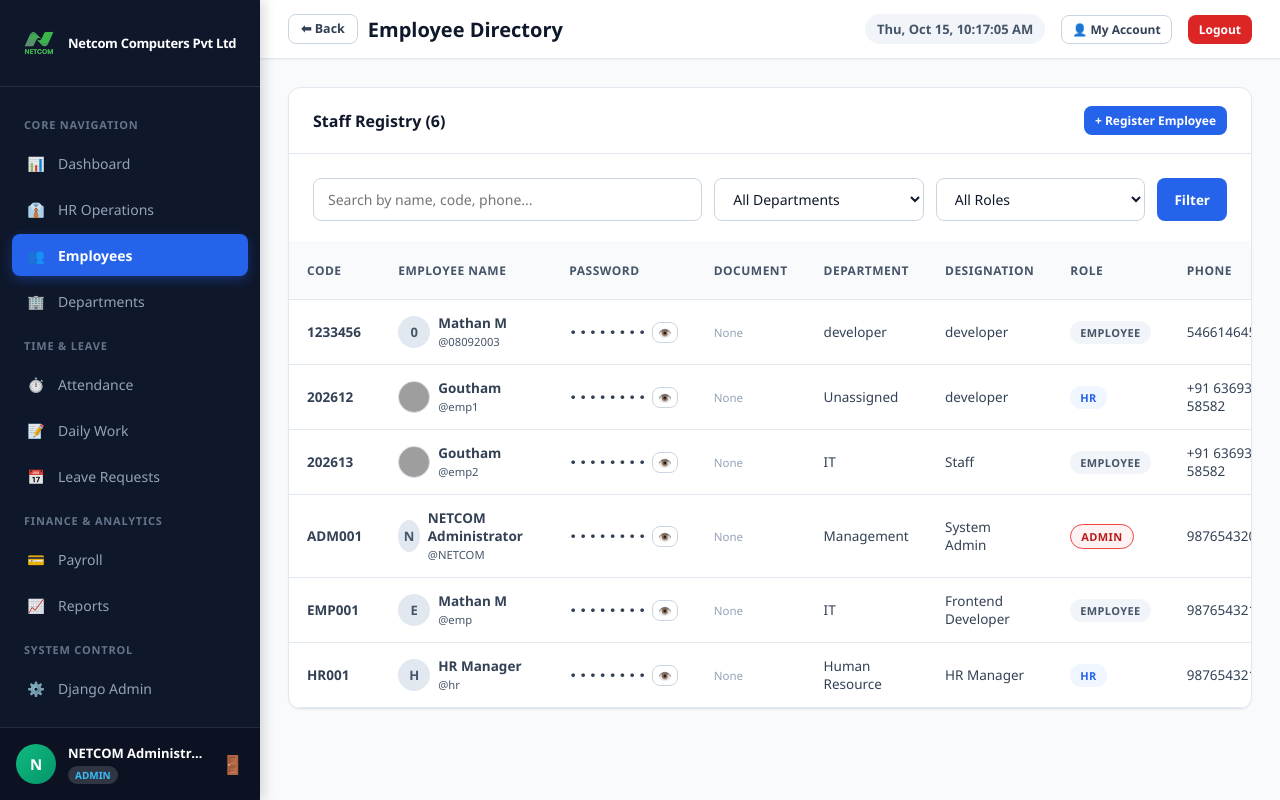
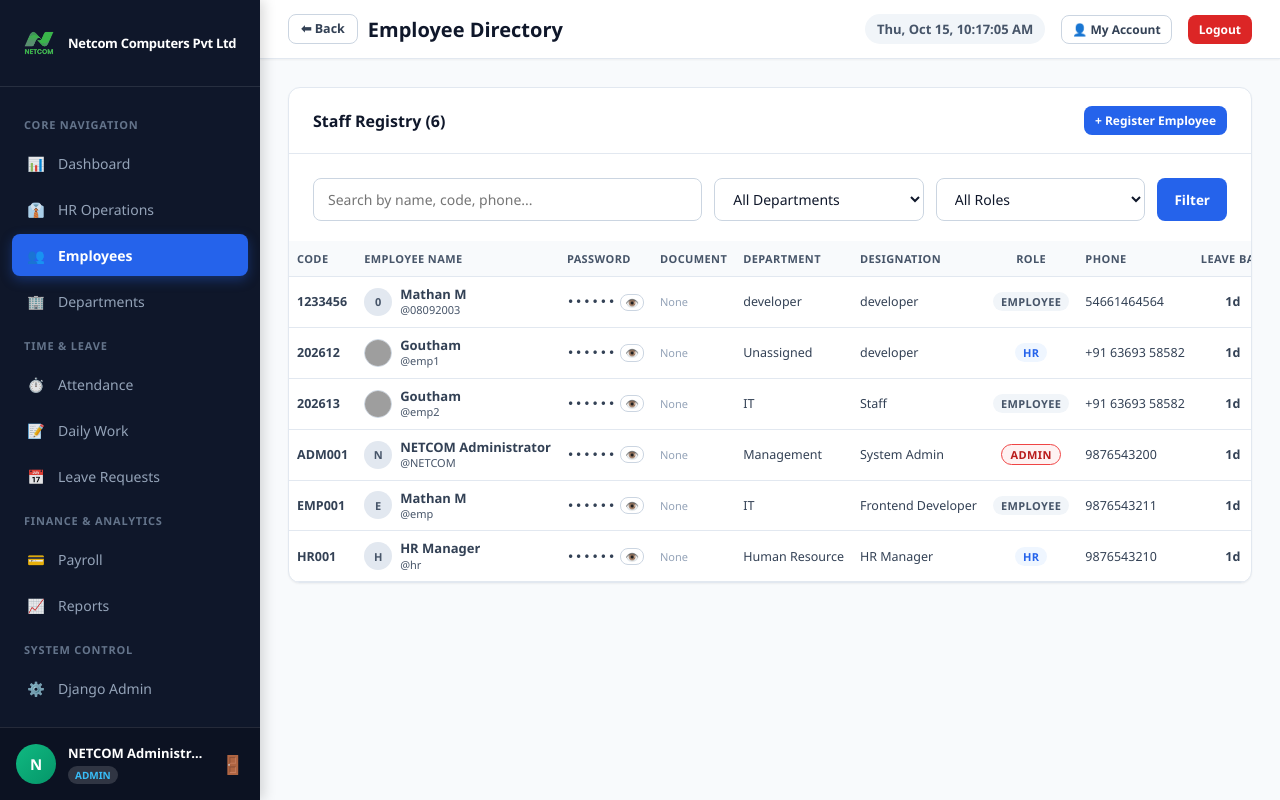
Before and after one commit to netcomwebdeveloper-blip/employee-management, a Django app: page /employees/ in a window 1280 px wide. Run offline with Django 5.2, Linux system fonts and the light colour scheme; a user stored in the database is signed in; data comes from the database, SQL or seed files in the repository; data that the repository does not hold is empty; grey boxes are pictures that could not be loaded.

Commit message:
Fit Staff Registry into display and remove missed punch-in alert banners

```diff
--- a/templates/employees/employee_list.html
+++ b/templates/employees/employee_list.html
@@ -31,90 +31,118 @@
     </form>
   </div>
 
-  <div class="table-responsive">
-    <table class="data-table">
+<style>
+  .staff-registry-table {
+    width: 100%;
+    border-collapse: collapse;
+  }
+  .staff-registry-table th {
+    padding: 10px 8px !important;
+    font-size: 11px !important;
+    font-weight: 700 !important;
+    text-transform: uppercase;
+    letter-spacing: 0.4px;
+    color: var(--gray-600);
+    background: var(--gray-50);
+    border-bottom: 1px solid var(--gray-200);
+    white-space: nowrap;
+  }
+  .staff-registry-table td {
+    padding: 9px 8px !important;
+    font-size: 12.5px !important;
+    color: var(--gray-700);
+    border-bottom: 1px solid var(--gray-200);
+    vertical-align: middle;
+  }
+  .staff-registry-table tbody tr:hover {
+    background-color: #f8fafc;
+  }
+</style>
+
+  <div class="table-responsive" style="overflow-x: auto; width: 100%;">
+    <table class="data-table staff-registry-table">
       <thead>
         <tr>
-          <th>Code</th>
-          <th>Employee Name</th>
-          <th>Password</th>
-          <th>Document</th>
-          <th>Department</th>
-          <th>Designation</th>
-          <th>Role</th>
-          <th>Phone</th>
-          <th>Leave Bal.</th>
-          <th>Status</th>
-          <th>Actions</th>
+          <th style="width: 7%;">Code</th>
+          <th style="width: 18%;">Employee Name</th>
+          <th style="width: 11%;">Password</th>
+          <th style="width: 8%;">Document</th>
+          <th style="width: 11%;">Department</th>
+          <th style="width: 10%;">Designation</th>
+          <th style="width: 8%; text-align: center;">Role</th>
+          <th style="width: 9%;">Phone</th>
+          <th style="width: 6%; text-align: center;">Leave Bal.</th>
+          <th style="width: 6%; text-align: center;">Status</th>
+          <th style="width: 6%; text-align: center;">Actions</th>
         </tr>
       </thead>
       <tbody>
         {% for emp in employees %}
         <tr>
-          <td><b>{{ emp.employee_code }}</b></td>
+          <td style="white-space: nowrap;"><b>{{ emp.employee_code }}</b></td>
           <td>
             <div style="display: flex; align-items: center; gap: 8px;">
               {% if emp.profile_picture %}
-              <img src="{{ emp.profile_picture.url }}" alt="{{ emp.display_name }}" style="width: 32px; height: 32px; object-fit: cover; border-radius: 50%; border: 1px solid #cbd5e1;">
+              <img src="{{ emp.profile_picture.url }}" alt="{{ emp.display_name }}" style="width: 28px; height: 28px; object-fit: cover; border-radius: 50%; border: 1px solid #cbd5e1; flex-shrink: 0;">
               {% else %}
-              <div style="width: 32px; height: 32px; border-radius: 50%; background: #e2e8f0; color: #475569; display: flex; align-items: center; justify-content: center; font-size: 13px; font-weight: 700;">
+              <div style="width: 28px; height: 28px; border-radius: 50%; background: #e2e8f0; color: #475569; display: flex; align-items: center; justify-content: center; font-size: 11px; font-weight: 700; flex-shrink: 0;">
                 {{ emp.user.username|make_list|first|upper }}
               </div>
               {% endif %}
-              <div>
-                <div style="font-weight: 600;">{{ emp.display_name }}</div>
-                <small style="color: var(--gray-600);">@{{ emp.user.username }}</small>
+              <div style="line-height: 1.25; min-width: 0;">
+                <div style="font-weight: 600; font-size: 13px; white-space: nowrap; overflow: hidden; text-overflow: ellipsis;">{{ emp.display_name }}</div>
+                <small style="color: var(--gray-600); font-size: 11px;">@{{ emp.user.username }}</small>
               </div>
             </div>
           </td>
           <td>
-            <div style="display: inline-flex; align-items: center; gap: 4px;">
-              <span id="listPwMasked_{{ emp.id }}" style="font-family: monospace; font-size: 13px; letter-spacing: 2px;">••••••••</span>
-              <span id="listPwPlain_{{ emp.id }}" style="display: none; font-family: monospace; font-size: 12px; font-weight: 600; color: #1e40af; background: #eff6ff; padding: 2px 6px; border-radius: 4px;">{{ emp.raw_password|default:"emp12345" }}</span>
-              <button type="button" class="btn btn-outline btn-sm" style="padding: 2px 5px; font-size: 11px;" onclick="toggleListPw('{{ emp.id }}')" title="Show / Hide Password">👁️</button>
+            <div style="display: inline-flex; align-items: center; gap: 4px; white-space: nowrap;">
+              <span id="listPwMasked_{{ emp.id }}" style="font-family: monospace; font-size: 12px; letter-spacing: 1px;">••••••</span>
+              <span id="listPwPlain_{{ emp.id }}" style="display: none; font-family: monospace; font-size: 11px; font-weight: 600; color: #1e40af; background: #eff6ff; padding: 1px 4px; border-radius: 4px;">{{ emp.raw_password|default:"emp12345" }}</span>
+              <button type="button" class="btn btn-outline btn-sm" style="padding: 1px 4px; font-size: 11px; line-height: 1.2;" onclick="toggleListPw('{{ emp.id }}')" title="Show / Hide Password">👁️</button>
             </div>
           </td>
           <td>
             {% if emp.document %}
-            <a href="{{ emp.document.url }}" target="_blank" class="btn btn-outline btn-sm" style="padding: 2px 6px; font-size: 11.5px; color: #2563eb; border-color: #3b82f6;" title="View Submitted Document">
-              📄 View Doc
+            <a href="{{ emp.document.url }}" target="_blank" class="btn btn-outline btn-sm" style="padding: 2px 6px; font-size: 11px; color: #2563eb; border-color: #3b82f6; white-space: nowrap;" title="View Submitted Document">
+              📄 Doc
             </a>
             {% else %}
-            <span style="color: #94a3b8; font-size: 11.5px;">None</span>
+            <span style="color: #94a3b8; font-size: 11px;">None</span>
             {% endif %}
           </td>
-          <td>{{ emp.department.name|default:"Unassigned" }}</td>
-          <td>{{ emp.designation.title|default:"Staff" }}</td>
-          <td>
-            <span class="badge {% if emp.role == 'ADMIN' %}badge-danger{% elif emp.role == 'HR' %}badge-primary{% else %}badge-gray{% endif %}">
+          <td style="white-space: nowrap;">{{ emp.department.name|default:"Unassigned" }}</td>
+          <td style="white-space: nowrap;">{{ emp.designation.title|default:"Staff" }}</td>
+          <td style="text-align: center; white-space: nowrap;">
+            <span class="badge {% if emp.role == 'ADMIN' %}badge-danger{% elif emp.role == 'HR' %}badge-primary{% else %}badge-gray{% endif %}" style="padding: 2px 8px; font-size: 11px;">
               {{ emp.role }}
             </span>
           </td>
-          <td>{{ emp.phone|default:"-" }}</td>
-          <td><b>{{ emp.casual_leave_balance }}d</b></td>
-          <td>
+          <td style="white-space: nowrap;">{{ emp.phone|default:"-" }}</td>
+          <td style="text-align: center; white-space: nowrap;"><b>{{ emp.casual_leave_balance }}d</b></td>
+          <td style="text-align: center; white-space: nowrap;">
             {% if emp.is_active_employee %}
-            <span class="badge badge-success">Active</span>
+            <span class="badge badge-success" style="padding: 2px 8px; font-size: 11px;">Active</span>
             {% else %}
-            <span class="badge badge-danger">Inactive</span>
+            <span class="badge badge-danger" style="padding: 2px 8px; font-size: 11px;">Inactive</span>
             {% endif %}
           </td>
-          <td>
-            <div style="display: flex; gap: 6px;">
-              <a href="{% url 'employees:detail' emp.id %}" class="btn btn-outline btn-sm" title="View Dossier">👁️</a>
-              <a href="{% url 'employees:edit' emp.id %}" class="btn btn-outline btn-sm" title="Edit">✏️</a>
+          <td style="text-align: center; white-space: nowrap;">
+            <div style="display: inline-flex; gap: 4px;">
+              <a href="{% url 'employees:detail' emp.id %}" class="btn btn-outline btn-sm" style="padding: 3px 6px; font-size: 12px;" title="View Dossier">👁️</a>
+              <a href="{% url 'employees:edit' emp.id %}" class="btn btn-outline btn-sm" style="padding: 3px 6px; font-size: 12px;" title="Edit">✏️</a>
               {% if emp.user.username != 'NETCOM' and not emp.user.is_superuser and emp.user != request.user %}
                 {% if current_profile.role == 'ADMIN' or request.user.is_superuser %}
-                <a href="{% url 'employees:delete' emp.id %}" class="btn btn-danger btn-sm" title="Delete Employee" onclick="return confirm('Permanently delete {{ emp.display_name }}?');">🗑️</a>
+                <a href="{% url 'employees:delete' emp.id %}" class="btn btn-danger btn-sm" style="padding: 3px 6px; font-size: 12px;" title="Delete Employee" onclick="return confirm('Permanently delete {{ emp.display_name }}?');">🗑️</a>
                 {% elif current_profile.role == 'HR' and emp.role != 'ADMIN' %}
-                <a href="{% url 'employees:delete' emp.id %}" class="btn btn-danger btn-sm" title="Delete Employee" onclick="return confirm('Permanently delete {{ emp.display_name }}?');">🗑️</a>
+                <a href="{% url 'employees:delete' emp.id %}" class="btn btn-danger btn-sm" style="padding: 3px 6px; font-size: 12px;" title="Delete Employee" onclick="return confirm('Permanently delete {{ emp.display_name }}?');">🗑️</a>
                 {% endif %}
               {% endif %}
             </div>
           </td>
         </tr>
         {% empty %}
-        <tr><td colspan="9" style="text-align: center; color: #94a3b8; padding: 30px;">No employees matching criteria.</td></tr>
+        <tr><td colspan="11" style="text-align: center; color: #94a3b8; padding: 30px;">No employees matching criteria.</td></tr>
         {% endfor %}
       </tbody>
     </table>
```
Also changed, not shown: templates/dashboard/admin_dashboard.html (+0 -11 lines), templates/dashboard/employee_dashboard.html (+0 -15 lines), templates/dashboard/hr_dashboard.html (+0 -11 lines).
